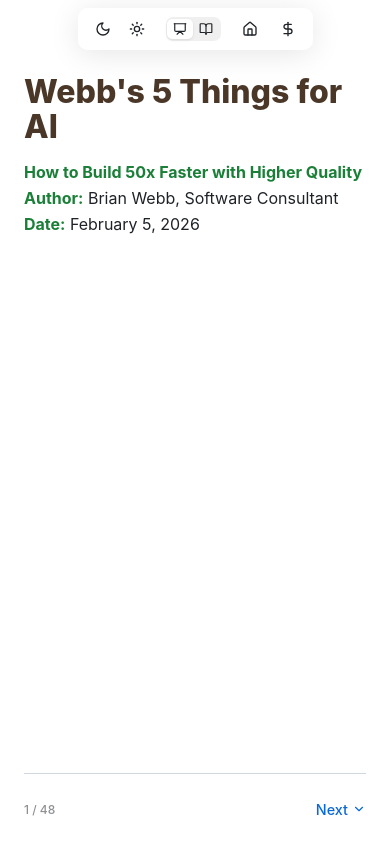
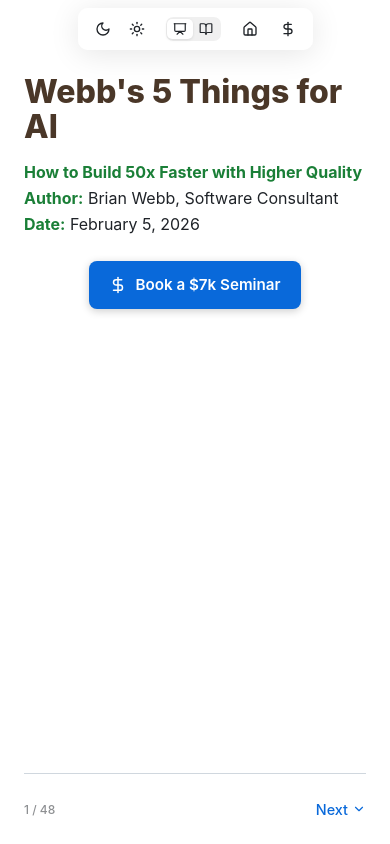
Before and after one commit to flacito/webbs-5-things, a React (Vite) app: page /#/0 in a window 390 px wide. Shown: the top 844 px of the page. Built offline with nearby package versions, Linux system fonts and the light colour scheme.

Commit message:
add seminar CTA on first slide
- Create SeminarCTA component with its own modal
- Mobile: bottom center of first slide
- Desktop: bottom left of first slide

Co-Authored-By: Claude Opus 4.5 <noreply@anthropic.com>

```diff
--- a/src/components/MobilePresentationView.tsx
+++ b/src/components/MobilePresentationView.tsx
@@ -4,6 +4,7 @@ import remarkGfm from "remark-gfm";
 import rehypeHighlight from "rehype-highlight";
 import rehypeRaw from "rehype-raw";
 import { ChevronDown, ChevronUp } from "lucide-react";
+import { SeminarCTA } from "./SeminarCTA";
 
 interface Slide {
   content: string;
@@ -95,6 +96,11 @@ export function MobilePresentationView({ content }: MobilePresentationViewProps)
             >
               {slide.content}
             </ReactMarkdown>
+            {i === 0 && (
+              <div className="seminar-cta-wrapper">
+                <SeminarCTA />
+              </div>
+            )}
           </div>
           {!slide.isAppendix && (
             <div className="mobile-slide-footer">
--- a/src/components/PresentationView.tsx
+++ b/src/components/PresentationView.tsx
@@ -5,6 +5,7 @@ import remarkGfm from "remark-gfm";
 import rehypeHighlight from "rehype-highlight";
 import rehypeRaw from "rehype-raw";
 import "reveal.js/dist/reveal.css";
+import { SeminarCTA } from "./SeminarCTA";
 
 interface Slide {
   content: string;
@@ -172,6 +173,11 @@ export function PresentationView({ content }: PresentationViewProps) {
                 {slide.content}
               </ReactMarkdown>
             </div>
+            {i === 0 && (
+              <div className="seminar-cta-wrapper">
+                <SeminarCTA />
+              </div>
+            )}
           </section>
         ))}
         {/* Appendix: scrollable reading section */}
--- /dev/null
+++ b/src/components/SeminarCTA.tsx
@@ -0,0 +1,20 @@
+import { useState } from "react";
+import { DollarSign } from "lucide-react";
+import { SeminarModal } from "./SeminarModal";
+
+export function SeminarCTA() {
+  const [showModal, setShowModal] = useState(false);
+
+  return (
+    <>
+      <button
+        onClick={() => setShowModal(true)}
+        className="seminar-cta"
+      >
+        <DollarSign size={18} />
+        <span>Book a $7k Seminar</span>
+      </button>
+      <SeminarModal isOpen={showModal} onClose={() => setShowModal(false)} />
+    </>
+  );
+}
--- a/src/index.css
+++ b/src/index.css
@@ -1326,3 +1326,40 @@ html.dark .mode-toggle button.active {
     display: flex;
   }
 }
+
+/* Seminar CTA button */
+.seminar-cta {
+  display: inline-flex;
+  align-items: center;
+  gap: 0.5rem;
+  padding: 0.75rem 1.25rem;
+  background: var(--gh-accent);
+  color: white;
+  font-size: 0.95rem;
+  font-weight: 600;
+  border: none;
+  border-radius: 8px;
+  cursor: pointer;
+  transition: all 0.2s ease;
+  box-shadow: 0 2px 8px rgba(0, 0, 0, 0.2);
+}
+
+.seminar-cta:hover {
+  background: var(--gh-link);
+  transform: translateY(-1px);
+  box-shadow: 0 4px 12px rgba(0, 0, 0, 0.3);
+}
+
+/* Mobile: bottom center */
+.mobile-slide .seminar-cta-wrapper {
+  display: flex;
+  justify-content: center;
+  margin-top: 1.5rem;
+}
+
+/* Desktop (Reveal.js): bottom left */
+.reveal .seminar-cta-wrapper {
+  position: absolute;
+  bottom: 2rem;
+  left: 6rem;
+}
```
